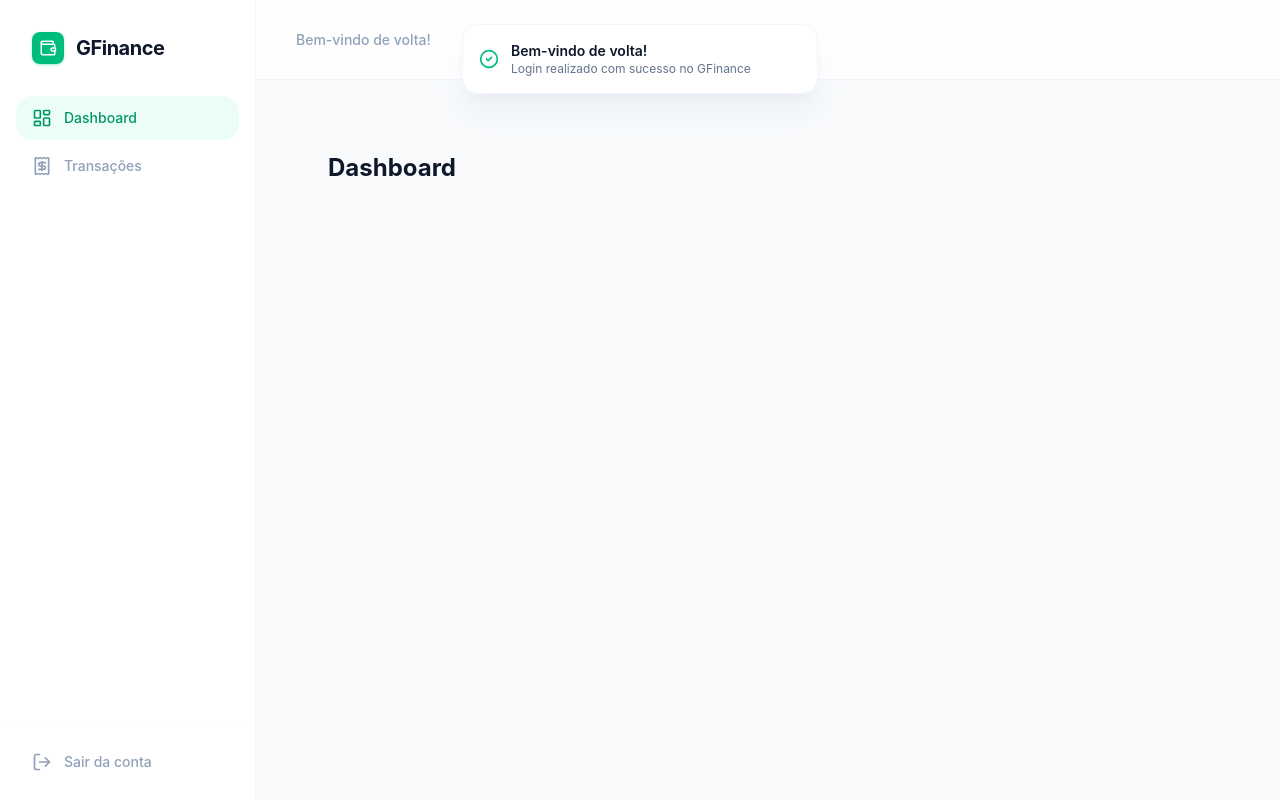
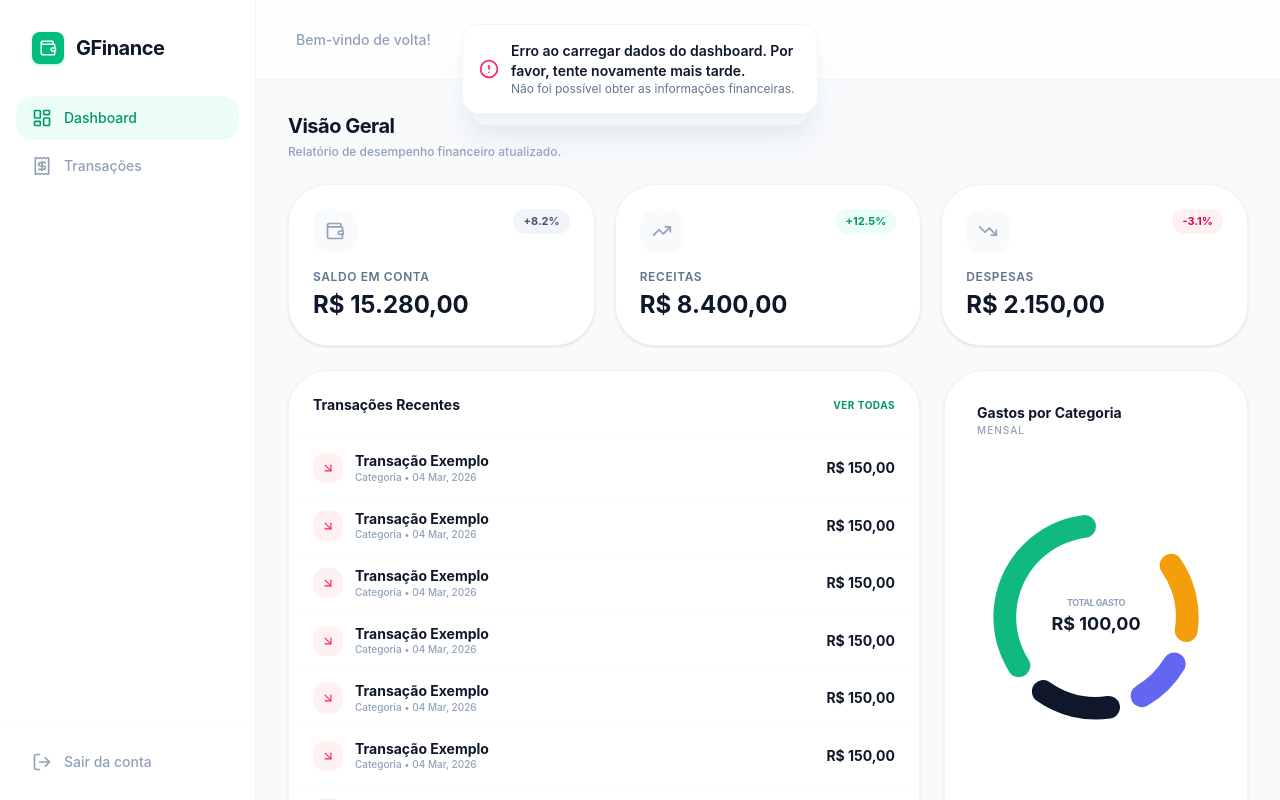
Before and after one commit to LuizFelipeNeves/GFinance, a React app in the folder frontend/: page /login in a window 1280 px wide. Both pictures are taken after typing "name@example.com", "Sample123" into the empty fields and a click on the button "Acessar Conta". Built offline with nearby package versions, Linux system fonts and the light colour scheme; the HTML template or start-up script is replaced by a standard one.

Commit message:
Criação do dashboard

```diff
--- a/frontend/package.json
+++ b/frontend/package.json
@@ -16,6 +16,7 @@
     "react-dom": "^19.2.0",
     "react-hook-form": "^7.71.2",
     "react-router-dom": "^7.13.1",
+    "recharts": "^3.7.0",
     "sonner": "^2.0.7",
     "tailwindcss-animate": "^1.0.7",
     "zod": "^4.3.6"
--- /dev/null
+++ b/frontend/src/components/features/dashboard/StatCard.tsx
@@ -0,0 +1,29 @@
+import { type LucideIcon } from 'lucide-react';
+
+interface StatCardProps {
+  title: string;
+  value: string;
+  trend: string;
+  icon: LucideIcon;
+  variant?: 'success' | 'danger' | 'neutral';
+}
+
+export const StatCard = ({ title, value, trend, icon: Icon, variant = 'neutral' }: StatCardProps) => (
+  <div className="bg-white p-4 sm:p-5 lg:p-6 rounded-2xl sm:rounded-[2.5rem] border border-slate-100 shadow-sm hover:shadow-md transition-all">
+    <div className="flex justify-between items-start mb-3 sm:mb-4">
+      <div className="p-2.5 sm:p-3 bg-slate-50 rounded-xl sm:rounded-2xl text-slate-400">
+        <Icon size={20} />
+      </div>
+      <span className={`text-[10px] sm:text-[11px] font-bold px-2 sm:px-2.5 py-1 rounded-full ${
+        variant === 'success' ? 'bg-emerald-50 text-emerald-600' :
+        variant === 'danger' ? 'bg-rose-50 text-rose-600' : 'bg-slate-100 text-slate-600'
+      }`}>
+        {trend}
+      </span>
+    </div>
+    <div>
+      <p className="text-[10px] sm:text-xs font-semibold text-slate-500 uppercase tracking-wider">{title}</p>
+      <h3 className="text-xl sm:text-2xl font-bold text-slate-900 mt-1">{value}</h3>
+    </div>
+  </div>
+);
--- /dev/null
+++ b/frontend/src/components/features/dashboard/SummaryChart.tsx
@@ -0,0 +1,74 @@
+import { PieChart, Pie, ResponsiveContainer, Tooltip } from 'recharts';
+import type { Summary } from '../../../data/mock';
+
+const Colours = [
+  '#10B981', '#0F172A', '#6366F1', '#F59E0B', '#34D399',
+  '#64748B', '#818CF8', '#A7F3D0', '#94A3B8', '#FCD34D'
+];
+
+export const SummaryChart = ({ summary }: { summary: Summary }) => {
+  const TOTAL = summary.reduce((a, b) => a + b.val, 0);
+  const chartData = summary.map((item, i) => ({
+    ...item,
+    fill: Colours[i % Colours.length]
+  }));
+
+  return (
+    <div className="bg-white p-4 sm:p-6 lg:p-8 rounded-2xl sm:rounded-[2.5rem] border border-slate-100 shadow-sm h-full flex flex-col">
+      <div className="mb-2">
+        <h3 className="text-sm font-bold text-slate-900">Gastos por Categoria</h3>
+        <p className="text-[10px] text-slate-400 uppercase tracking-widest font-medium">Mensal</p>
+      </div>
+
+      <div className="relative flex-1 w-full min-h-[200px] sm:min-h-[280px] lg:min-h-[320px] flex items-center justify-center">
+        <div className="absolute flex flex-col items-center justify-center pointer-events-none z-10">
+          <span className="text-[9px] font-bold text-slate-400 uppercase tracking-tighter">Total Gasto</span>
+          <span className="text-base sm:text-lg font-bold text-slate-900">
+            R$ {TOTAL.toLocaleString('pt-BR', { minimumFractionDigits: 2 })}
+          </span>
+        </div>
+
+        <ResponsiveContainer width="100%" height="100%">
+          <PieChart>
+            <Pie
+              data={chartData}
+              cx="50%"
+              cy="50%"
+              innerRadius="70%"
+              outerRadius="90%"
+              paddingAngle={8}
+              dataKey="val"
+              stroke="none"
+              cornerRadius={12}
+              startAngle={90}
+              endAngle={450}
+              isAnimationActive={true}
+            />
+            <Tooltip
+              contentStyle={{
+                borderRadius: '12px',
+                border: 'none',
+                boxShadow: '0 10px 15px rgba(0,0,0,0.05)',
+                fontSize: '11px'
+              }}
+            />
+          </PieChart>
+        </ResponsiveContainer>
+      </div>
+
+      <div className="grid grid-cols-2 gap-x-3 sm:gap-x-4 gap-y-2 mt-2 sm:mt-4 pt-4 sm:pt-6 border-t border-slate-50">
+        {chartData.map((item, i) => (
+          <div key={`${item.label}-${i}`} className="flex items-center gap-2">
+            <div
+              className="w-1.5 h-1.5 rounded-full shrink-0"
+              style={{ backgroundColor: item.fill }}
+            />
+            <span className="text-[10px] font-bold text-slate-500 truncate uppercase tracking-tight">
+              {item.label}
+            </span>
+          </div>
+        ))}
+      </div>
+    </div>
+  );
+};
--- /dev/null
+++ b/frontend/src/components/features/dashboard/TransactionList.tsx
@@ -0,0 +1,37 @@
+import { ArrowUpRight, ArrowDownRight } from 'lucide-react';
+import type { Transaction } from '../../../data/mock';
+import { useNavigate } from 'react-router';
+
+export const TransactionList = ({ transactions }: any) => {
+  const navigate = useNavigate();
+  const gotoTransactions = () => {
+    navigate('/transactions');
+  }
+  return (
+    <div className="bg-white rounded-2xl sm:rounded-[2.5rem] border border-slate-100 shadow-sm flex flex-col">
+      <div className="p-4 sm:p-6 border-b border-slate-50 flex justify-between items-center">
+        <h3 className="text-sm font-bold text-slate-900">Transações Recentes</h3>
+        <button onClick={gotoTransactions} className="text-[10px] font-bold text-emerald-600 hover:underline uppercase tracking-wider">Ver todas</button>
+      </div>
+
+      <div className="divide-y divide-slate-50">
+        {transactions.map((t: Transaction, i: number) => (
+          <div key={i} className="px-4 sm:px-6 py-3 sm:py-3 flex items-center justify-between hover:bg-slate-50/50 transition-colors">
+            <div className="flex items-center gap-3 min-w-0 flex-1">
+              <div className={`p-2 rounded-xl shrink-0 ${t.type === 'in' ? 'bg-emerald-50 text-emerald-500' : 'bg-rose-50 text-rose-500'}`}>
+                {t.type === 'in' ? <ArrowUpRight size={14} /> : <ArrowDownRight size={14} />}
+              </div>
+              <div className="min-w-0">
+                <p className="text-sm font-bold text-slate-900 leading-tight truncate">{t.desc}</p>
+                <p className="text-[10px] text-slate-400 font-medium">{t.cat} • {t.date}</p>
+              </div>
+            </div>
+            <span className={`text-sm font-bold shrink-0 ml-2 ${t.type === 'in' ? 'text-emerald-600' : 'text-slate-900'}`}>
+              {t.val}
+            </span>
+          </div>
+        ))}
+      </div>
+    </div>
+  );
+}
--- a/frontend/src/components/layout/AppLayout.tsx
+++ b/frontend/src/components/layout/AppLayout.tsx
@@ -69,7 +69,7 @@ export const AppLayout = () => {
             <h2 className="text-sm font-medium text-slate-400">Bem-vindo de volta!</h2>
           </div>
         </header>
-        <main className="flex-1 overflow-y-auto p-6 lg:p-10">
+        <main className="flex-1 overflow-y-auto p-4 sm:p-6 lg:p-8">
           <div className="max-w-6xl mx-auto w-full animate-in fade-in slide-in-from-bottom-2 duration-500">
             <Outlet />
           </div>
--- /dev/null
+++ b/frontend/src/data/mock.ts
@@ -0,0 +1,41 @@
+type SummaryItem = {
+    label: string;
+    val: number;
+};
+
+export type Summary = SummaryItem[];
+
+export type Stats = {
+    balance: { old: string; new: string; trend: string };
+    income: { old: string; new: string; trend: string };
+    expenses: { old: string; new: string; trend: string };
+};
+
+export type Transaction = {
+    desc: string;
+    cat: string;
+    date: string;
+    val: string;
+    type: 'in' | 'out';
+};
+
+export const MockData = {
+    stats: {
+        balance: { old: 'R$ 14.120,00', new: 'R$ 15.280,00', trend: '+8.2%' },
+        income: { old: 'R$ 7.480,00', new: 'R$ 8.400,00', trend: '+12.5%' },
+        expenses: { old: 'R$ 2.220,00', new: 'R$ 2.150,00', trend: '-3.1%' },
+    } as Stats,
+  transactions: Array(8).fill({
+    desc: 'Transação Exemplo',
+    cat: 'Categoria',
+    date: '04 Mar, 2026',
+    val: 'R$ 150,00',
+    type: 'out'
+  }) as Transaction[],
+  summary: [
+    { label: 'Alimentação', val: 45 },
+    { label: 'Transporte', val: 20 },
+    { label: 'Lazer', val: 15 },
+    { label: 'Outros', val: 20 },
+  ] as Summary
+};
--- a/frontend/src/pages/Dashboard.tsx
+++ b/frontend/src/pages/Dashboard.tsx
@@ -1,7 +1,51 @@
+import { Wallet, AlertCircle, TrendingUp, TrendingDown } from 'lucide-react';
+import { StatCard } from '../components/features/dashboard/StatCard';
+import { TransactionList } from '../components/features/dashboard/TransactionList';
+import { SummaryChart } from '../components/features/dashboard/SummaryChart';
+import { MockData } from '../data/mock';
+import { useEffect, useRef } from 'react';
+import { toast } from 'sonner';
+
+const useDashboard = () => {
+    return { data: MockData, isLoading: false, error: 'Esta é uma mensagem de erro de exemplo para demonstrar o toast.' };
+}
+
 export const Dashboard = () => {
+    const { data, error } = useDashboard();
+    const { stats, transactions, summary } = data || {};
+    const toastShown = useRef(false);
+
+    useEffect(() => {
+        if (error && !toastShown.current) {
+            toastShown.current = true;
+            toast.error('Erro ao carregar dados do dashboard. Por favor, tente novamente mais tarde.', {
+                description: 'Não foi possível obter as informações financeiras.',
+                icon: <AlertCircle className="h-5 w-5 text-rose-500" />,
+            });
+        }
+    }, [error]);
+
     return (
-        <div className="p-8">
-            <h1 className="text-2xl font-bold text-slate-900">Dashboard</h1>
+        <div className="flex flex-col max-w-[1400px] mx-auto gap-4 sm:gap-6">
+            <header className="flex flex-col gap-1">
+                <h1 className="text-lg sm:text-xl font-bold text-slate-900 tracking-tight">Visão Geral</h1>
+                <p className="text-xs text-slate-400 font-medium">Relatório de desempenho financeiro atualizado.</p>
+            </header>
+
+            <div className="grid grid-cols-1 sm:grid-cols-2 lg:grid-cols-3 gap-3 sm:gap-5">
+                <StatCard title="Saldo em Conta" value={stats.balance.new || '0'} trend={stats.balance.trend || '0%'} icon={Wallet} />
+                <StatCard title="Receitas" value={stats.income.new || '0'} trend={stats.income.trend || '0%'} icon={TrendingUp} variant="success" />
+                <StatCard title="Despesas" value={stats.expenses.new || '0'} trend={stats.expenses.trend || '0%'} icon={TrendingDown} variant="danger" />
+            </div>
+
+            <div className="grid grid-cols-1 lg:grid-cols-3 gap-4 sm:gap-6">
+                <div className="lg:col-span-2">
+                    <TransactionList transactions={transactions} />
+                </div>
+                <div className="lg:col-span-1">
+                    <SummaryChart summary={summary} />
+                </div>
+            </div>
         </div>
     );
-};
+}
```
Also changed, not shown: 1 other file (tests, documents, lock files or other folders).
